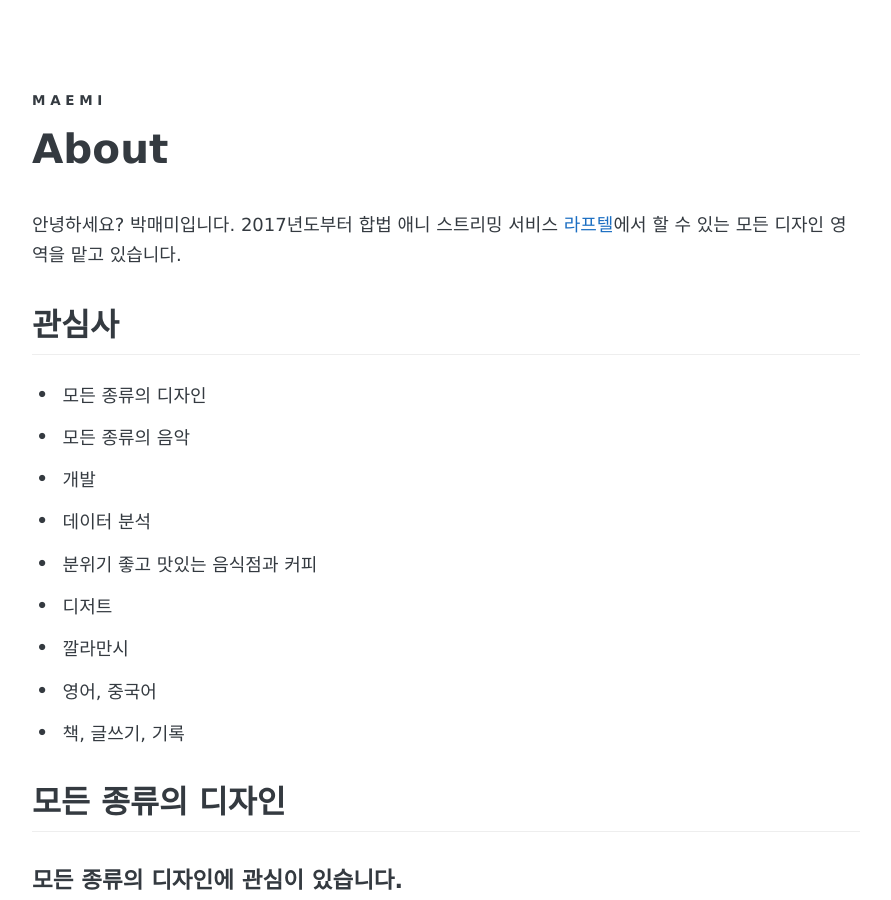
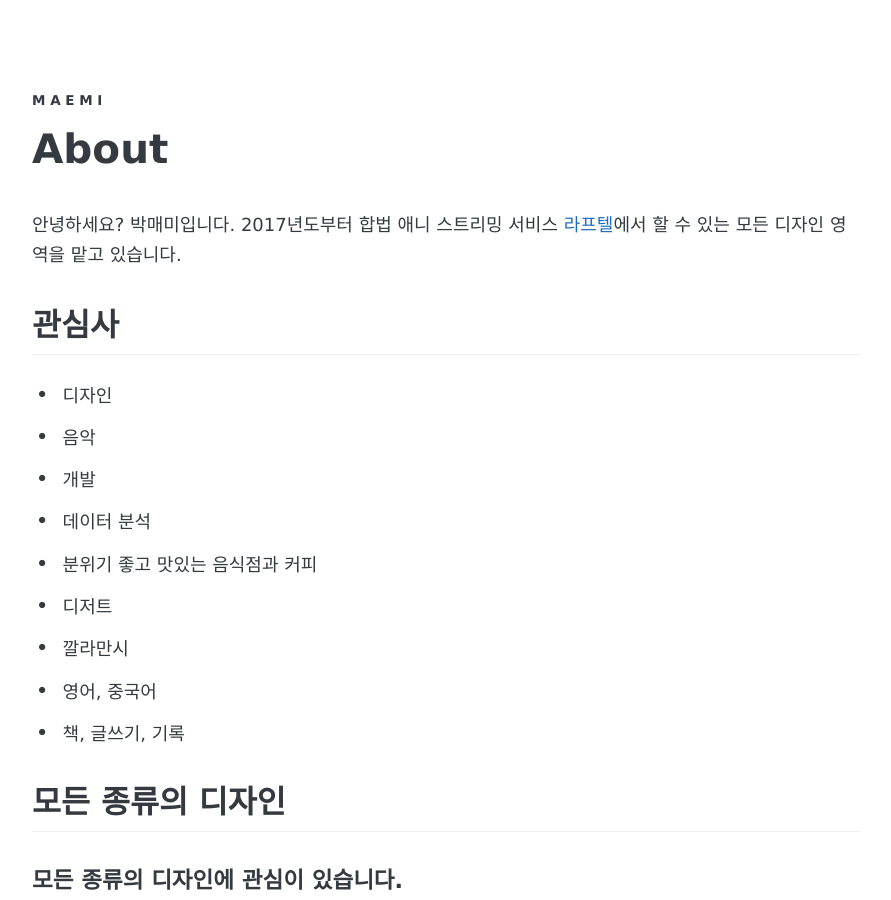
Before and after one commit to maeeemi/maeeemi.github.io, a Jekyll site: the page built from about.md, in a window 1280 px wide and 900 px high. Shown: the whole window, without its empty margins (194-1085 px from the left). Built offline with Jekyll 4.4.1, drawn with Linux system fonts in a browser that asks for light colours; some web fonts are replaced.

```diff
--- a/about.md
+++ b/about.md
@@ -10,8 +10,8 @@ permalink: /about/
 
 ## 관심사
 
-- 모든 종류의 디자인
-- 모든 종류의 음악
+- 디자인
+- 음악
 - 개발
 - 데이터 분석
 - 분위기 좋고 맛있는 음식점과 커피
```
Also changed, not shown: _includes/footnote.md (added, +4 -0 lines).
